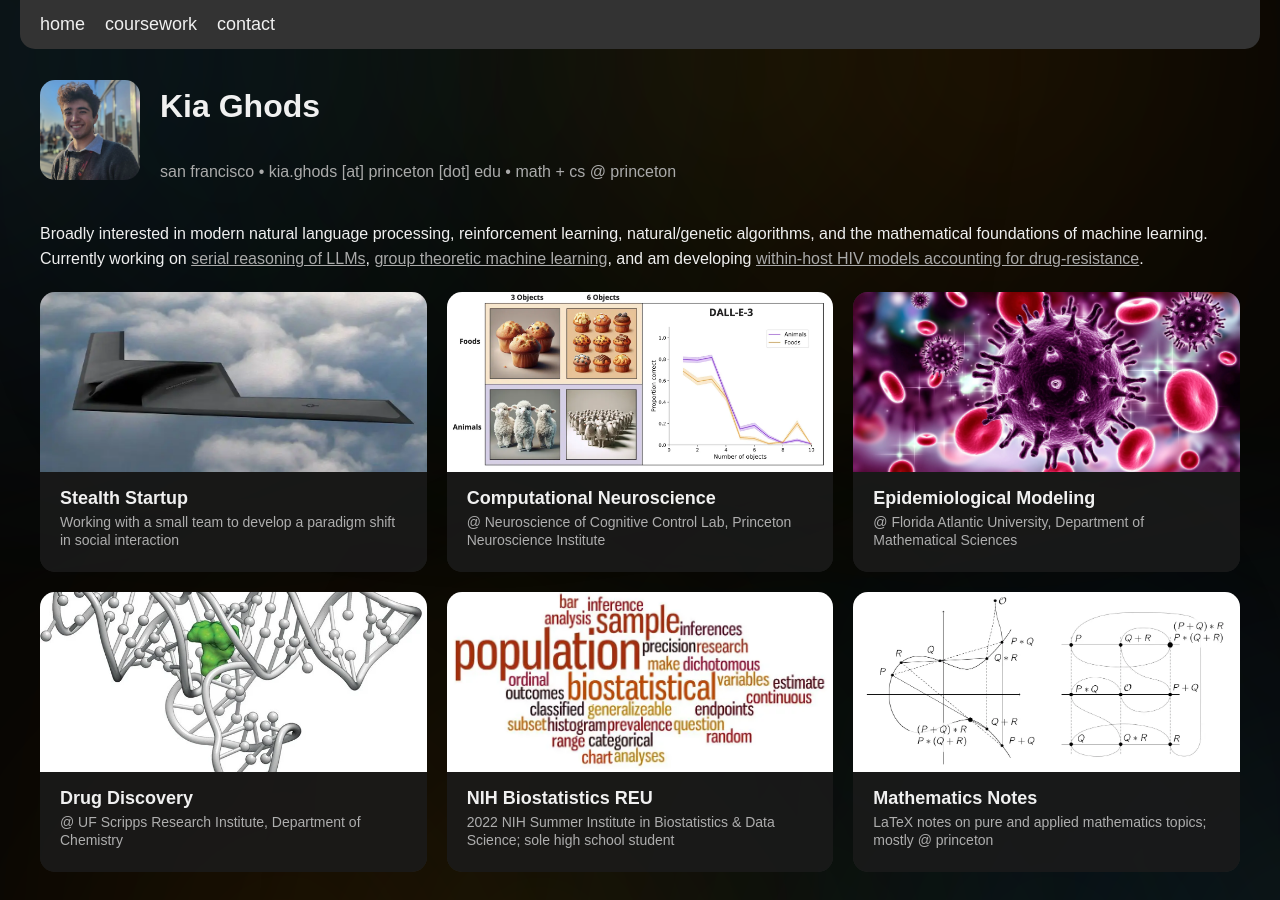
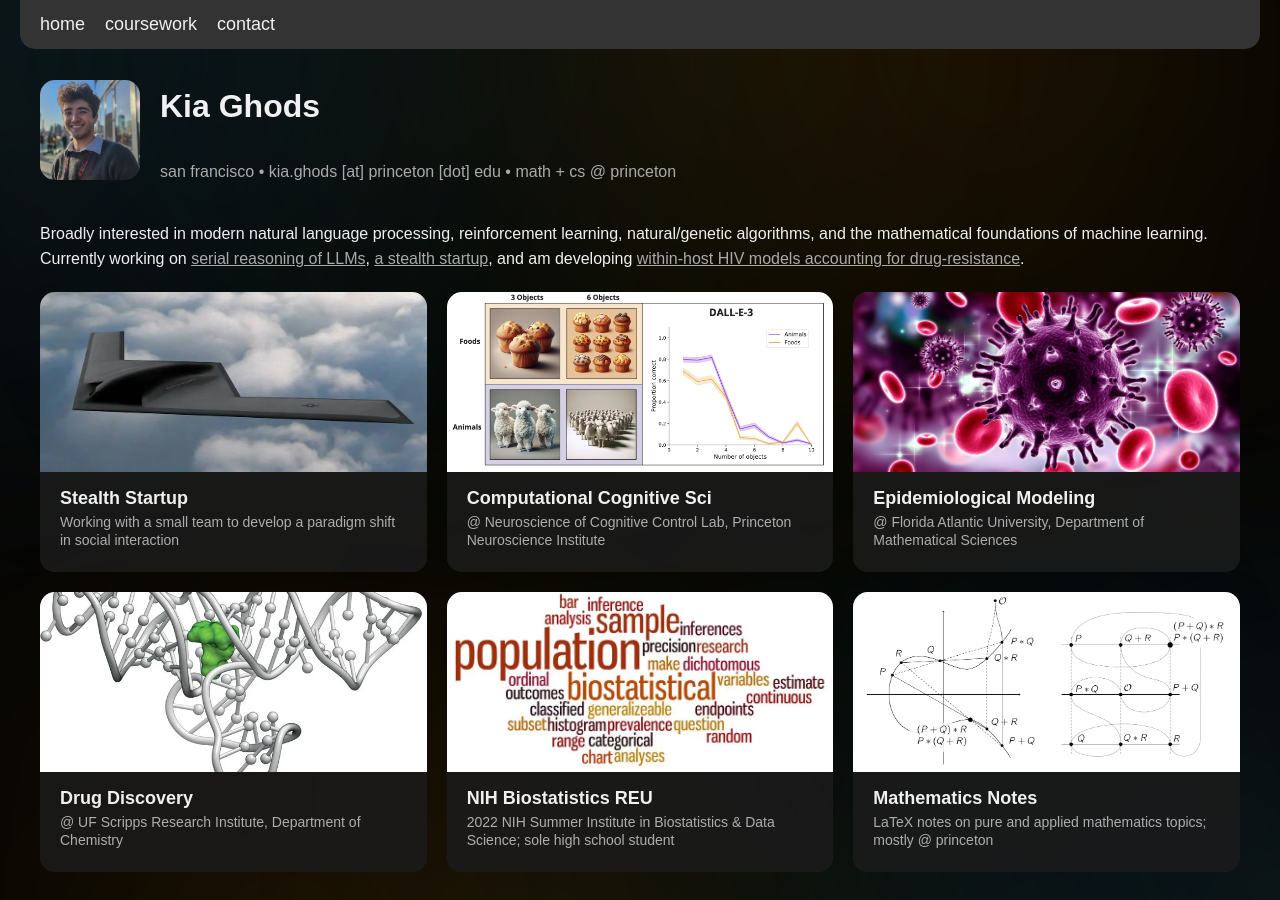
Before and after one commit to kiaghods/kiaghods-website, a Jekyll site: the page built from _pages/index.md, in a window 1280 px wide and 900 px high. Built offline with Jekyll 4.4.1, drawn with Linux system fonts in a browser that asks for light colours; a style sheet for code colours, icons or effects is not loaded.

Commit message:
overhaul

```diff
--- a/_pages/index.md
+++ b/_pages/index.md
@@ -14,7 +14,7 @@ permalink: /
 
 <main>
     <section id="description">
-        <p>Broadly interested in modern natural language processing, reinforcement learning, natural/genetic algorithms, and the mathematical foundations of machine learning. Currently working on <a href="/portfolio/comp_neuro">serial reasoning of LLMs</a>, <a href="/portfolio/comp_neuro">group theoretic machine learning</a>, and am developing <a href="/portfolio/epidemiological_modeling">within-host HIV models accounting for drug-resistance</a>.</p>
+        <p>Broadly interested in modern natural language processing, reinforcement learning, natural/genetic algorithms, and the mathematical foundations of machine learning. Currently working on <a href="/portfolio/comp_neuro">serial reasoning of LLMs</a>, <a href="/portfolio/stealth">a stealth startup</a>, and am developing <a href="/portfolio/epidemiological_modeling">within-host HIV models accounting for drug-resistance</a>.</p>
     </section>
     <section id="projects">
         <div class="project-grid">
@@ -25,10 +25,10 @@ permalink: /
                     <p>Working with a small team to develop a paradigm shift in social interaction</p>
                 </div>
             </div>
-            <div class="project-card" onclick="location.href='/portfolio/comp_neuro';">
-                <img src="assets/media/Comp_Neuro.webp" alt="Comp Neuro Research">
+            <div class="project-card" onclick="location.href='/portfolio/comp_cog_sci';">
+                <img src="assets/media/Comp_Neuro.webp" alt="Comp Cognitive Research">
                 <div class="project-details">
-                    <h3>Computational Neuroscience</h3>
+                    <h3>Computational Cognitive Sci</h3>
                     <p>@ Neuroscience of Cognitive Control Lab, Princeton Neuroscience Institute </p>
                 </div>
             </div>
```
Also changed, not shown: _portfolio/comp_cog_sci.md (renamed from _portfolio/comp_neuro.md, +3 -3 lines).
